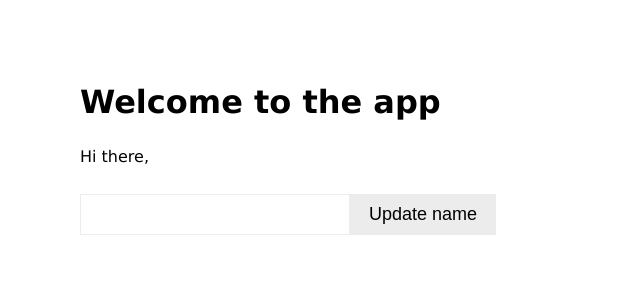
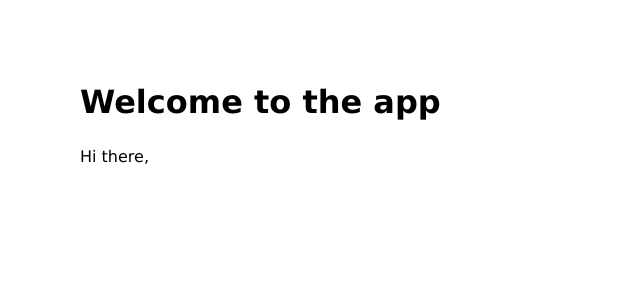
Before and after one commit to ogagaoghene/react-projects, a React (Vite) app: page / in a window 1280 px wide. Shown: the top 300 px of the page, without its empty margins (0-640 px from the left). Built offline with nearby package versions, Linux system fonts and the light colour scheme.

Commit message:
Update App.js file

```diff
--- a/App.js
+++ b/App.js
@@ -29,8 +29,6 @@ class App extends React.Component {
             <>
                <h1>Welcome to the app</h1>
                <p>Hi there, {this.state.displayName}</p>
-               <input type="text" value={this.state.name} onChange={this.handleChange}/>
-               <button onClick={this.handleClick}>Update name</button>
             </>
         );
     }
```
